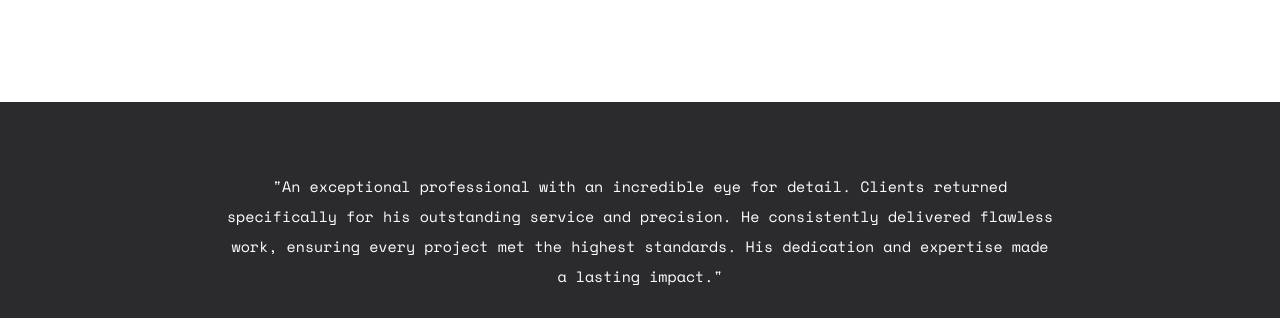
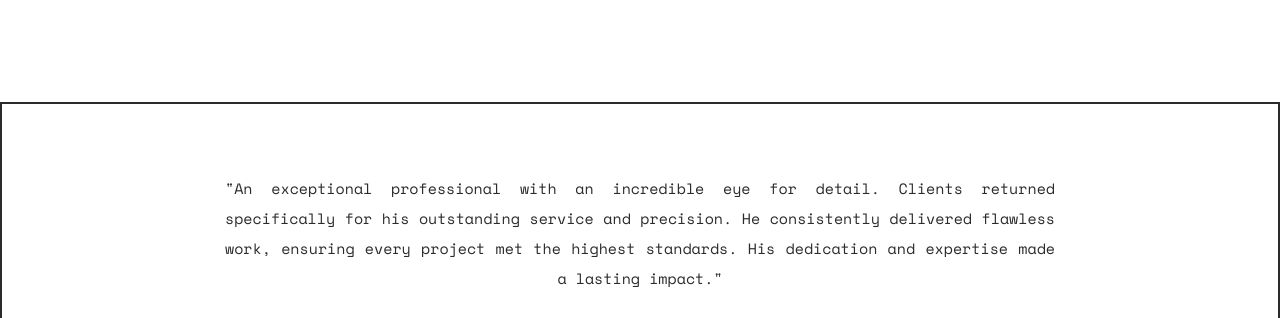
Before and after one commit to RomanNoir/Portfolio, a plain HTML site: page index.html in a window 1280 px wide. Shown: the part 2903-3221 px from the top of the page. Drawn offline with nearby package versions, Linux system fonts and the light colour scheme; files that its build step writes are made by us from their sources.

Commit message:
Update reviews.less

```diff
--- a/css/blocks/reviews.less
+++ b/css/blocks/reviews.less
@@ -1,7 +1,8 @@
 // main: ../style.less
 
 .reviews {
-     background-color: @black;
+     background-color: @white;
+     border: 2px solid @black;
     padding: 4.6rem 0;
     position: relative;
 
@@ -26,11 +27,11 @@ margin-top: 5rem;
     width: 100%;
 }
 .reviews__text {
-    color: @white;
+    color: @black;
     text-align: justify;
+  text-align-last: center;
     font-size: 1rem;
     line-height: 2;
-    text-align: center;
 
      @media @tablet {
          text-align: justify;
```
